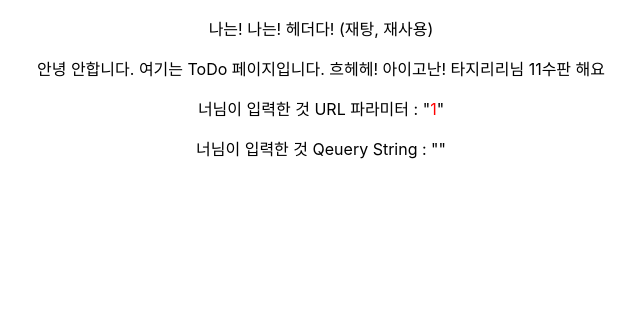
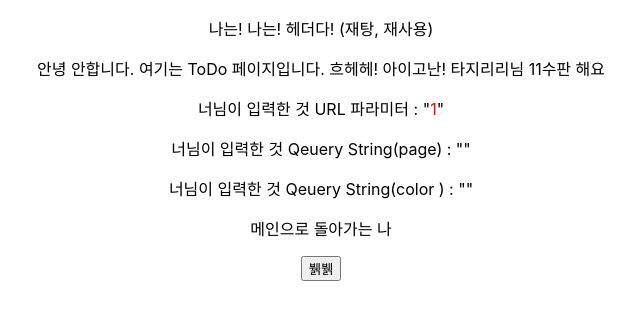
Before and after one commit to MrINTP/MyReact01, a React (Create React App) app: page /todo/1 in a window 1280 px wide. Shown: the top 320 px of the page, without its empty margins (319-959 px from the left). Built offline with nearby package versions, Linux system fonts and the light colour scheme.

Commit message:
오늘 마지막 커밋

```diff
--- a/package.json
+++ b/package.json
@@ -10,6 +10,7 @@
     "react-dom": "^18.2.0",
     "react-router-dom": "^6.17.0",
     "react-scripts": "5.0.1",
+    "styled-components": "^6.1.0",
     "web-vitals": "^2.1.4"
   },
   "scripts": {
--- a/src/mycomponent/MyToDo.js
+++ b/src/mycomponent/MyToDo.js
@@ -1,5 +1,5 @@
 import React from "react";
-import { useParams, useSearchParams } from "react-router-dom";
+import { useNavigate, useParams, useSearchParams } from "react-router-dom";
 
 const MyToDo = () => {
 
@@ -10,6 +10,13 @@ const MyToDo = () => {
     //Qeuery String 사용법
     const [params, setparams] = useSearchParams();
     const youParams = params.get('page');
+    const youColor = params.get('color');
+
+    //main으로 돌아가기
+    const goMain = useNavigate();
+    const f_goMain = () => {
+        goMain('/');
+    }
 
     console.log(myParam.todoID);
     return(
@@ -22,7 +29,14 @@ const MyToDo = () => {
                 <p>너님이 입력한 것 URL 파라미터 : "<span style={{color:"red"}}>{youInput}</span>"</p>
             </div>
             <div>
-                <p>너님이 입력한 것 Qeuery String : "<span style={{color:"red"}}>{youParams}</span>"</p>
+                <p>너님이 입력한 것 Qeuery String(page) : "<span style={{color:"red"}}>{youParams}</span>"</p>
+            </div>
+            <div>
+                <p>너님이 입력한 것 Qeuery String(color ) : "<span style={{color:"red"}}>{youColor}</span>"</p>
+            </div>
+            <div>
+                <p>메인으로 돌아가는 나</p>
+                <button onClick={f_goMain}>뷁뷁</button>
             </div>
 
         </div>
--- a/src/mymain/MyMain.js
+++ b/src/mymain/MyMain.js
@@ -3,6 +3,7 @@ import { Link, useNavigate } from "react-router-dom";
 
 function MyMain() {
   const gayJoyGo = useNavigate();
+  const goTodo = useNavigate();
 
   const [isToggled, setIsToggled] = useState(true);
 //  let isToggled = false;
@@ -20,7 +21,9 @@ function MyMain() {
     //게이조이고 변수는 useNavigate를 쓰며, 사용 방법은 존나 간단함.
   }
 
-
+  const f_goTodo = () => {
+    goTodo('todo/ang');
+  }
 
   return (
     <>
@@ -51,6 +54,10 @@ function MyMain() {
         <p>게이 조이고(useNavigate)를 사용함 ㅋ</p>
         <button onClick={navFilePage}>화살표 함수 버튼</button>
        </div>
+       <div>
+        <p>todo로 가겠습니다.</p>
+        <button onClick={f_goTodo}>toDo로 가기</button>
+       </div>
 
 
       </div>
```
Also changed, not shown: 1 other file (tests, documents, lock files or other folders).
